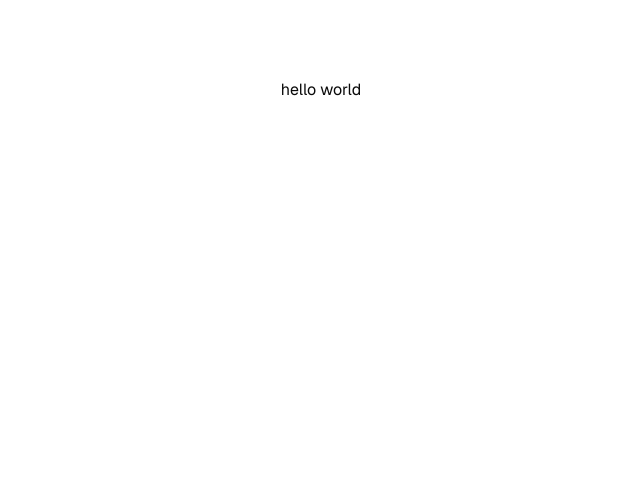
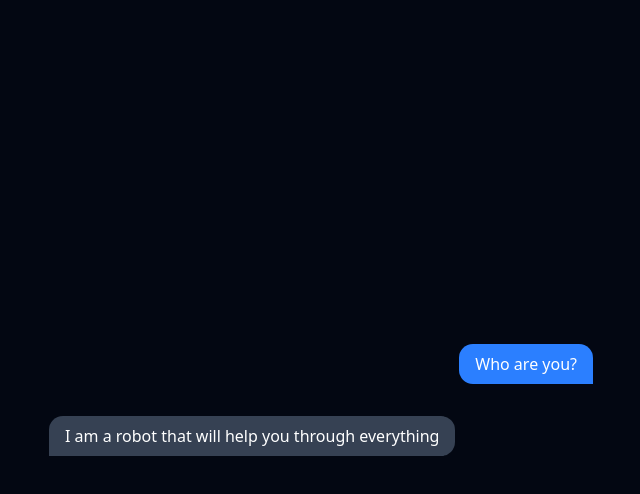
Before and after one commit to prayatnaaa/sleepio-fe, a Next.js app: page / in a window 1280 px wide. Shown: the top 494 px of the page, without its empty margins (319-959 px from the left). Built offline with nearby package versions, Linux system fonts and the light colour scheme.

Commit message:
feat(ui): create chat bubble

```diff
--- /dev/null
+++ b/app/components/atoms/chat-bubble.tsx
@@ -0,0 +1,24 @@
+import React from "react";
+
+type ChatBubbleProps = {
+  isUser: boolean;
+  message: string;
+};
+
+const ChatBubble: React.FC<ChatBubbleProps> = ({ isUser, message }) => {
+  return (
+    <div className={`w-full flex ${isUser && "justify-end"}`}>
+      <div
+        className={`w-fit max-w-full px-4 py-2 rounded-xl ${
+          isUser
+            ? "flex justify-end rounded-br-none bg-blue-500 text-white"
+            : "rounded-bl-none bg-gray-700 text-white"
+        }`}
+      >
+        {message}
+      </div>
+    </div>
+  );
+};
+
+export default ChatBubble;
--- a/app/page.tsx
+++ b/app/page.tsx
@@ -1,7 +1,15 @@
+import ChatBubble from "./components/atoms/chat-bubble";
+
 export default function Home() {
   return (
-    <div className="grid grid-rows-[20px_1fr_20px] items-center justify-items-center min-h-screen p-8 pb-20 gap-16 sm:p-20 font-[family-name:var(--font-geist-sans)]">
-      hello world
+    <div className="w-screen h-screen flex items-center justify-center bg-gray-950">
+      <div className="w-1/2 flex flex-col items-center justify-center gap-8 p-12">
+        <ChatBubble isUser={true} message="Who are you?" />
+        <ChatBubble
+          isUser={false}
+          message="I am a robot that will help you through everything"
+        />
+      </div>
     </div>
   );
 }
```
